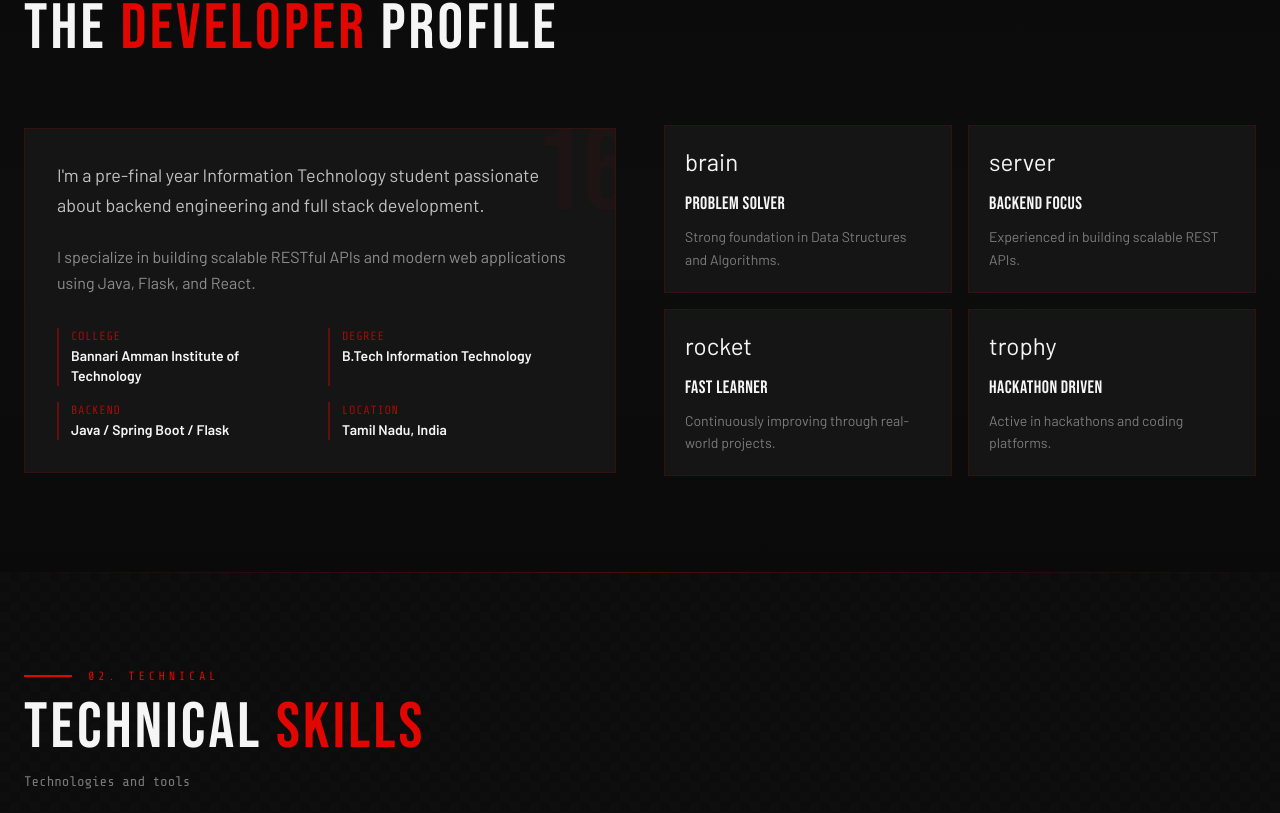
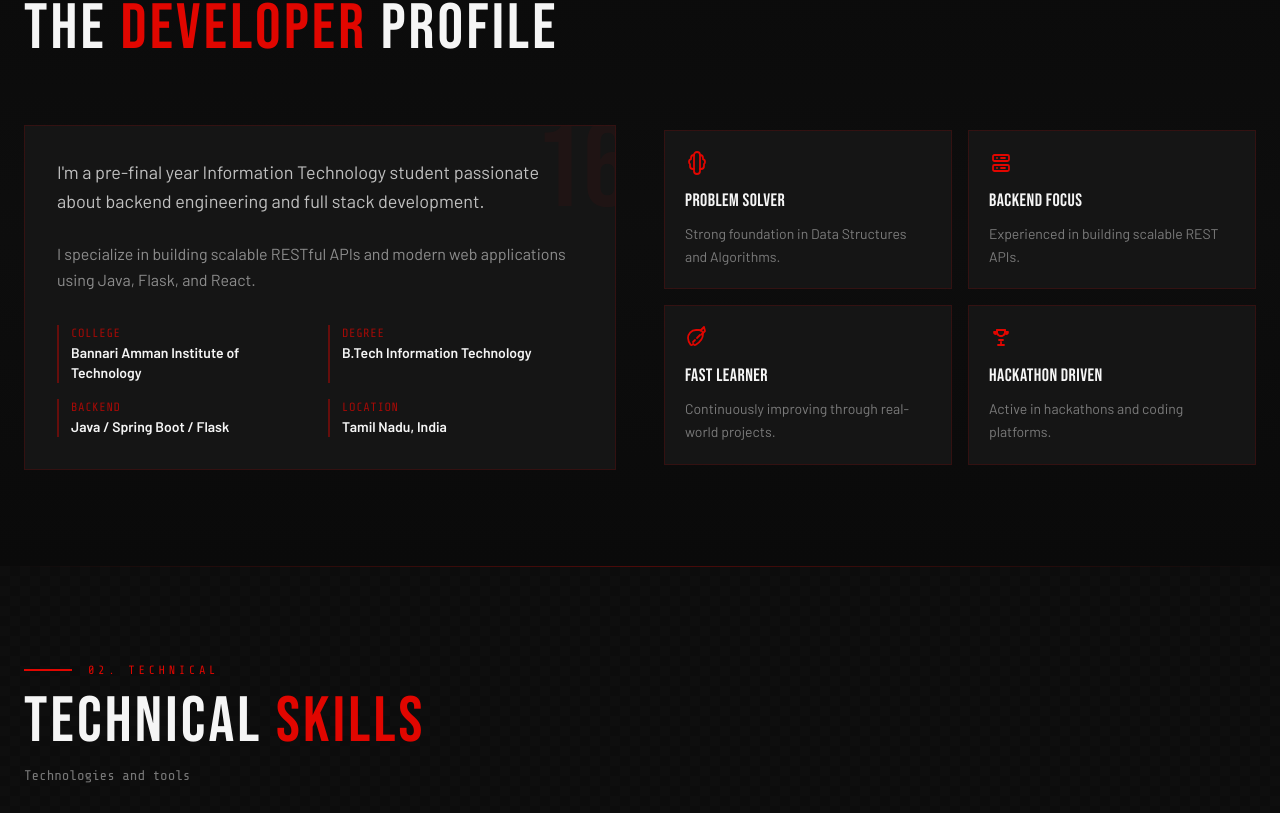
Before and after one commit to Prasanna543210/f1-portfolio, a React (Vite) app: page / in a window 1280 px wide. Shown: the part 927-1740 px from the top of the page. Built offline with nearby package versions, Linux system fonts and the light colour scheme.

Commit message:
feat: add icon mapping for About and Contact components and update siteContent.json for icon names

```diff
--- a/src/components/About.jsx
+++ b/src/components/About.jsx
@@ -2,6 +2,46 @@ import { motion } from 'framer-motion';
 import { useInView } from 'framer-motion';
 import { useRef } from 'react';
 import content from '../content/siteContent.json';
+
+const iconClassName = 'w-6 h-6 text-f1red';
+
+const iconMap = {
+  brain: (
+    <svg viewBox="0 0 24 24" fill="none" stroke="currentColor" strokeWidth="1.8" strokeLinecap="round" strokeLinejoin="round" className={iconClassName} aria-hidden="true">
+      <path d="M9 4a3 3 0 0 0-3 3v1.2A2.8 2.8 0 0 0 4 11a3 3 0 0 0 1 2.2V15a3 3 0 0 0 3 3h1" />
+      <path d="M15 4a3 3 0 0 1 3 3v1.2A2.8 2.8 0 0 1 20 11a3 3 0 0 1-1 2.2V15a3 3 0 0 1-3 3h-1" />
+      <path d="M9 4a3 3 0 0 1 6 0v16a3 3 0 0 1-6 0V4Z" />
+    </svg>
+  ),
+  server: (
+    <svg viewBox="0 0 24 24" fill="none" stroke="currentColor" strokeWidth="1.8" strokeLinecap="round" strokeLinejoin="round" className={iconClassName} aria-hidden="true">
+      <rect x="4" y="4" width="16" height="6" rx="1.5" />
+      <rect x="4" y="14" width="16" height="6" rx="1.5" />
+      <path d="M8 7h.01M8 17h.01M12 7h4M12 17h4" />
+    </svg>
+  ),
+  rocket: (
+    <svg viewBox="0 0 24 24" fill="none" stroke="currentColor" strokeWidth="1.8" strokeLinecap="round" strokeLinejoin="round" className={iconClassName} aria-hidden="true">
+      <path d="M14 4c2.2 0 4 1.8 4 4 0 4.5-3.6 8.5-7.2 10.8-.6.4-1.4.3-1.9-.2l-.7-.7-.7.7c-.5.5-1.3.6-1.9.2C4 16.5 3 14.2 3 12c0-3.9 3.1-8 8-8h3Z" />
+      <path d="M15 9l-3 3" />
+      <path d="M10 14l-2 2" />
+      <path d="M15.5 4.5 19 1l1 4-3.5 3.5" />
+    </svg>
+  ),
+  trophy: (
+    <svg viewBox="0 0 24 24" fill="none" stroke="currentColor" strokeWidth="1.8" strokeLinecap="round" strokeLinejoin="round" className={iconClassName} aria-hidden="true">
+      <path d="M8 4h8v2a4 4 0 0 1-8 0V4Z" />
+      <path d="M7 6H5a2 2 0 0 0 2 2" />
+      <path d="M17 6h2a2 2 0 0 1-2 2" />
+      <path d="M10 14h4" />
+      <path d="M12 16v3" />
+      <path d="M9 19h6" />
+      <path d="M8 4v2a4 4 0 0 0 8 0V4" />
+    </svg>
+  ),
+};
+
+const getCardIcon = (name) => iconMap[name?.toLowerCase()] || null;
 
 const About = () => {
   const ref = useRef(null);
@@ -79,7 +119,7 @@ const About = () => {
                 initial="hidden"
                 animate={inView ? 'visible' : 'hidden'}
               >
-                <div className="text-2xl mb-3">{card.icon}</div>
+                <div className="mb-3 flex items-center">{getCardIcon(card.icon)}</div>
                 <h3 className="font-display text-f1white text-lg tracking-wide mb-2">{card.title}</h3>
                 <p className="text-f1silver/60 text-sm leading-relaxed">{card.desc}</p>
               </motion.div>
--- a/src/components/Contact.jsx
+++ b/src/components/Contact.jsx
@@ -1,6 +1,52 @@
 import { motion, useInView } from 'framer-motion';
 import { useEffect, useRef, useState } from 'react';
 import content from '../content/siteContent.json';
+
+const iconClassName = 'w-5 h-5 text-f1red shrink-0';
+
+const iconMap = {
+  mail: (
+    <svg viewBox="0 0 24 24" fill="none" stroke="currentColor" strokeWidth="1.8" strokeLinecap="round" strokeLinejoin="round" className={iconClassName} aria-hidden="true">
+      <rect x="3" y="5" width="18" height="14" rx="2" />
+      <path d="m4 7 8 6 8-6" />
+    </svg>
+  ),
+  phone: (
+    <svg viewBox="0 0 24 24" fill="none" stroke="currentColor" strokeWidth="1.8" strokeLinecap="round" strokeLinejoin="round" className={iconClassName} aria-hidden="true">
+      <path d="M8.5 3.5h2.2c.5 0 .9.3 1 .8l.8 4.1c.1.4-.1.8-.4 1.1l-1.7 1.4a15 15 0 0 0 4.7 4.7l1.4-1.7c.3-.3.7-.5 1.1-.4l4.1.8c.5.1.8.5.8 1v2.2c0 .8-.7 1.5-1.5 1.5A16.5 16.5 0 0 1 3.5 5c0-.8.7-1.5 1.5-1.5Z" />
+    </svg>
+  ),
+  'map-pin': (
+    <svg viewBox="0 0 24 24" fill="none" stroke="currentColor" strokeWidth="1.8" strokeLinecap="round" strokeLinejoin="round" className={iconClassName} aria-hidden="true">
+      <path d="M12 21s6-5.2 6-11a6 6 0 0 0-12 0c0 5.8 6 11 6 11Z" />
+      <circle cx="12" cy="10" r="2.2" />
+    </svg>
+  ),
+  github: (
+    <svg viewBox="0 0 24 24" fill="none" stroke="currentColor" strokeWidth="1.8" strokeLinecap="round" strokeLinejoin="round" className={iconClassName} aria-hidden="true">
+      <path d="M9 19c-4.5 1.5-4.5-2-6-2" />
+      <path d="M15 22v-2.5c0-.7.2-1.2.6-1.7-2.1-.2-4.3-1-4.3-4.6 0-1 .4-1.9 1-2.6-.1-.3-.4-1.4.1-2.7 0 0 .8-.3 2.7 1a9.3 9.3 0 0 1 5 0c1.9-1.3 2.7-1 2.7-1 .5 1.3.2 2.4.1 2.7.6.7 1 1.6 1 2.6 0 3.6-2.2 4.4-4.3 4.6.4.5.6 1 .6 1.8V22" />
+      <path d="M9 19c0 1-.3 1.9-1 2.5" />
+    </svg>
+  ),
+  linkedin: (
+    <svg viewBox="0 0 24 24" fill="none" stroke="currentColor" strokeWidth="1.8" strokeLinecap="round" strokeLinejoin="round" className={iconClassName} aria-hidden="true">
+      <path d="M6 9v12" />
+      <path d="M6 5.5v.5" />
+      <path d="M10 21v-7.2c0-1.9 1.2-3.3 3-3.3s3 1.4 3 3.3V21" />
+      <path d="M10 14v7" />
+    </svg>
+  ),
+  code: (
+    <svg viewBox="0 0 24 24" fill="none" stroke="currentColor" strokeWidth="1.8" strokeLinecap="round" strokeLinejoin="round" className={iconClassName} aria-hidden="true">
+      <path d="m9 18-6-6 6-6" />
+      <path d="m15 6 6 6-6 6" />
+      <path d="m14 5-4 14" />
+    </svg>
+  ),
+};
+
+const getIcon = (name) => iconMap[name?.toLowerCase()] || null;
 
 const Contact = () => {
   const ref = useRef(null);
@@ -80,7 +126,7 @@ const Contact = () => {
                   transition={{ delay: 0.3 + i * 0.08 }}
                   whileHover={{ x: 4, borderColor: 'rgba(225,6,0,0.5)' }}
                 >
-                  <span className="text-xl">{item.icon}</span>
+                  <span>{getIcon(item.icon)}</span>
                   <div>
                     <div className="font-mono text-xs text-f1red/70 tracking-wider">{item.label.toLowerCase()}</div>
                     <div className="text-f1white text-sm font-medium mt-0.5">{item.value}</div>
--- a/src/content/siteContent.json
+++ b/src/content/siteContent.json
@@ -41,17 +41,17 @@
     ],
     "cards": [
       {
-        "icon": "brain",
+        "icon": "Brain",
         "title": "Problem Solver",
         "desc": "Strong foundation in Data Structures and Algorithms."
       },
       {
-        "icon": "server",
+        "icon": "Server",
         "title": "Backend Focus",
         "desc": "Experienced in building scalable REST APIs."
       },
       {
-        "icon": "rocket",
+        "icon": "Rocket",
         "title": "Fast Learner",
         "desc": "Continuously improving through real-world projects."
       },
```
